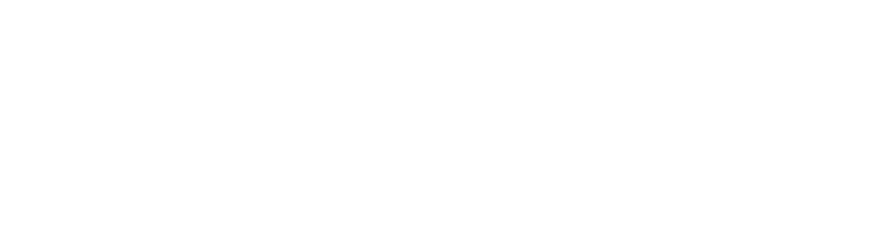
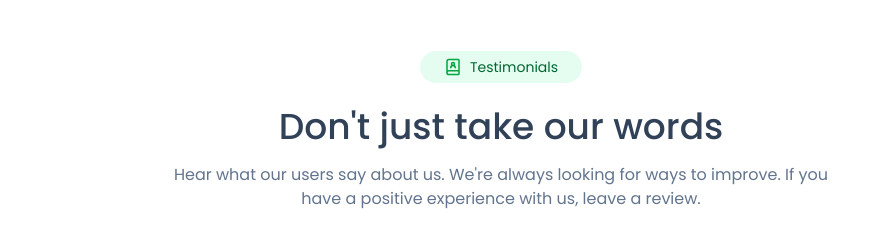
Before and after one commit to natitam1/ai-resume-forge, a React (Vite) app in the folder client/: page / in a window 1280 px wide. Shown: the part 1399-1646 px from the top of the page, without its empty margins (139-1012 px from the left). Before the commit the page ends 1490 px from the top, so only its background shows below. Built offline with nearby package versions, Linux system fonts and the light colour scheme.

Commit message:
feat: add title and description

```diff
--- a/client/src/components/home/Testimonial.jsx
+++ b/client/src/components/home/Testimonial.jsx
@@ -1,11 +1,22 @@
 import React from "react";
+import Title from "./Title";
+import { BookUserIcon } from "lucide-react";
 
 const Testimonial = () => {
   return (
     <div
       id="testimonials"
       className="flex items-center flex-col my-10 scroll-mt-12"
-    ></div>
+    >
+      <div className="flex items-center gap-2 text-sm text-green-800 bg-green-400/10  rounded-full px-6 py-1.5">
+        <BookUserIcon className="size-4.5 stroke-green-600" />
+        <span>Testimonials</span>
+      </div>
+      <Title
+        title="Don't just take our words"
+        description="Hear what our users say about us. We're always looking for ways to improve. If you have a positive experience with us, leave a review."
+      />
+    </div>
   );
 };
 
```
